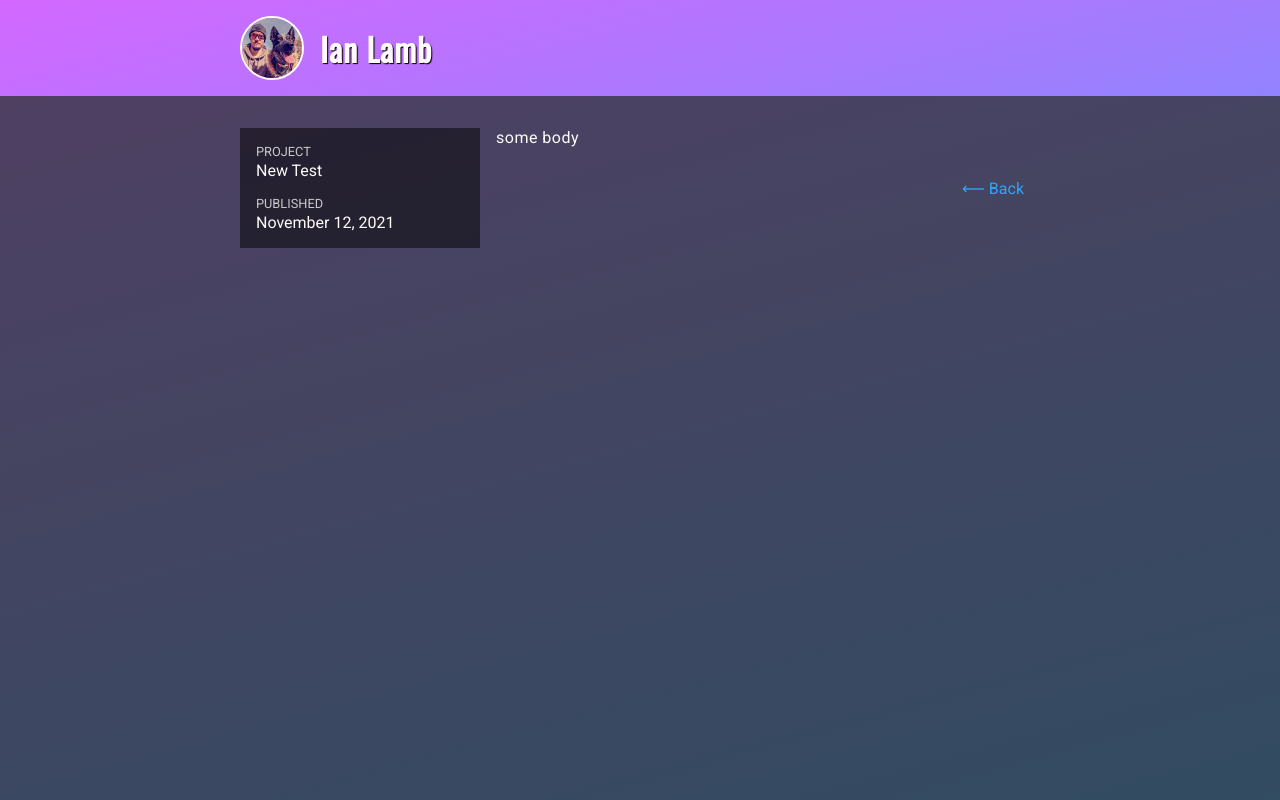
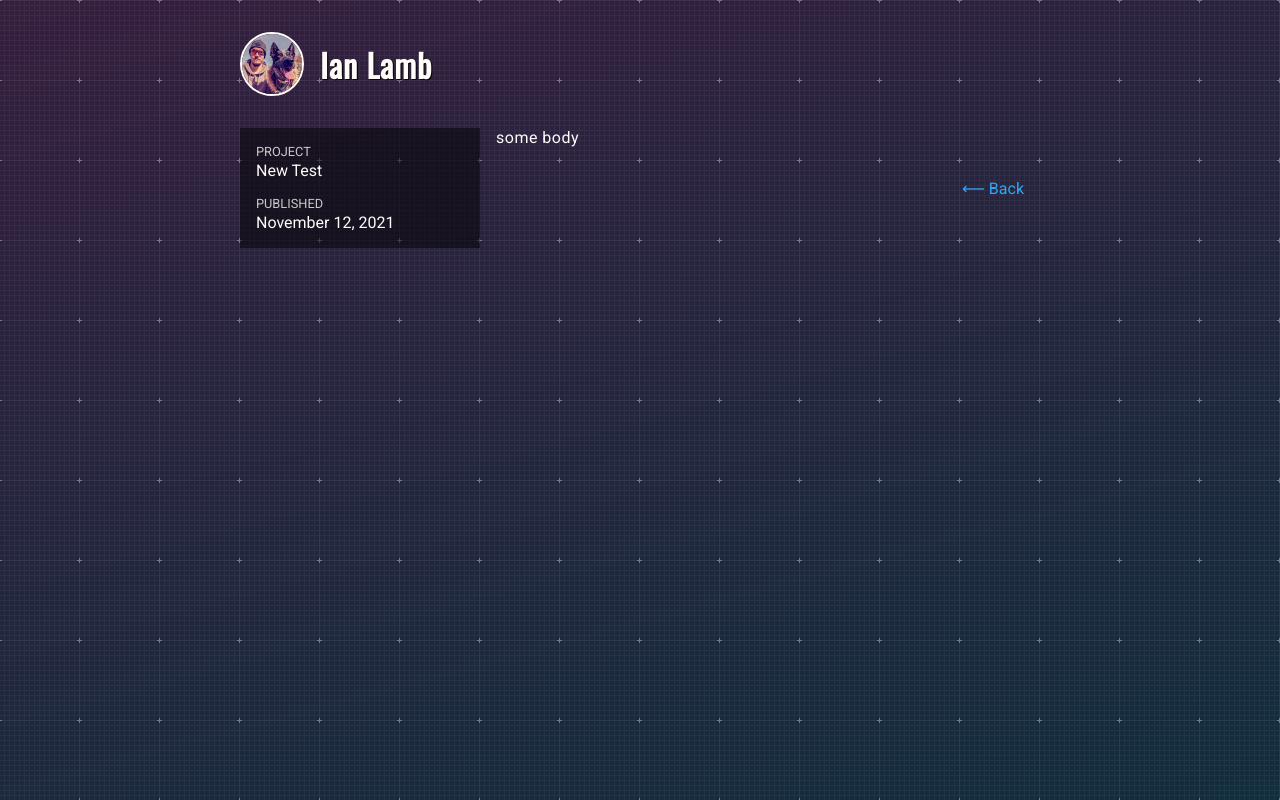
Before and after one commit to ianlamb/ianlamb.com, a Gatsby site: page /projects/device-probe in a window 1280 px wide. Built offline with nearby package versions, Linux system fonts and the light colour scheme; Gatsby itself is replaced by a stand-in of ours; some packages are replaced by stand-ins of ours.

Commit message:
update project template

```diff
--- a/src/components/Header.js
+++ b/src/components/Header.js
@@ -5,8 +5,14 @@ import styled from 'styled-components'
 export const Root = styled.div(({ theme, compact }) =>
     compact
         ? `
-    margin-top: ${theme.spacing(2)};
-    margin-bottom: ${theme.spacing(2)};`
+    margin-top: ${theme.spacing(0)};
+    margin-bottom: ${theme.spacing(4)};
+
+    @media only screen and (max-width: ${theme.breakpoints.mobile}) {
+        margin-top: ${theme.spacing(2)};
+        margin-bottom: ${theme.spacing(2)};
+        padding: 0 ${theme.spacing(2)};
+    }`
         : `
     margin-top: ${theme.spacing(20)};
     margin-bottom: ${theme.spacing(20)};
--- a/src/templates/projectTemplate.js
+++ b/src/templates/projectTemplate.js
@@ -7,6 +7,19 @@ import Layout from '../components/Layout'
 import Metadata from '../components/Metadata'
 import { Page, Section, Container } from '../components/common'
 import Header from '../components/Header'
+
+export const Background = styled.div(
+    ({ background }) => `
+    position: absolute;
+    top: 0;
+    left: 0;
+    right: 0;
+    bottom: 0;
+    background: ${background};
+    pointer-events: none;
+    opacity: 0.8;
+`
+)
 
 const Project = styled.article(
     ({ theme }) => `
@@ -116,11 +129,10 @@ export default function Template({ data }) {
                     image={frontmatter.image}
                     article={true}
                 />
-                <Container maxWidth={800} gutters={false}>
-                    <Header compact={true} />
-                </Container>
-                <Section background="#34353ecf">
+                <Background background="url('/graphy_dark.png')" />
+                <Section>
                     <Container maxWidth={800} gutters={false}>
+                        <Header compact={true} />
                         <Project>
                             <SidebarContainer>
                                 <Sidebar>
```
Also changed, not shown: static/img/ianlamb.com.jpg.
